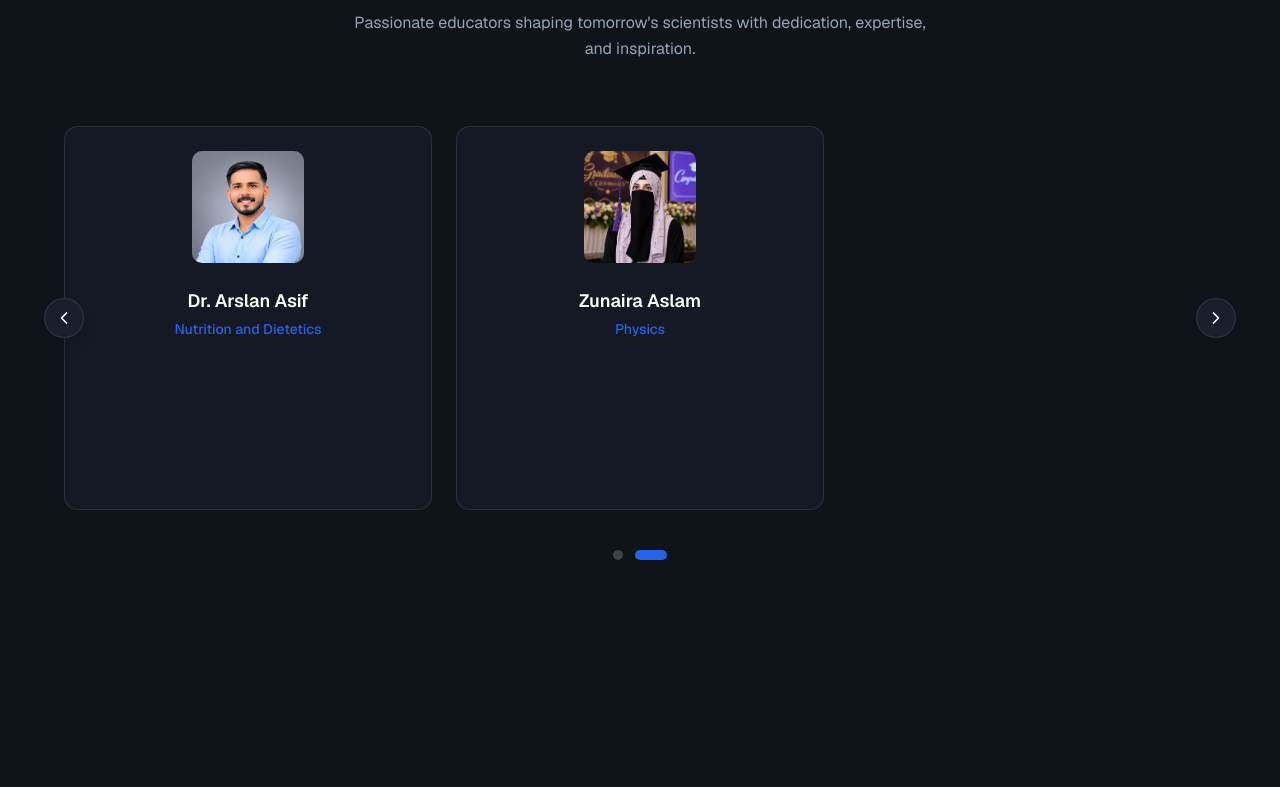
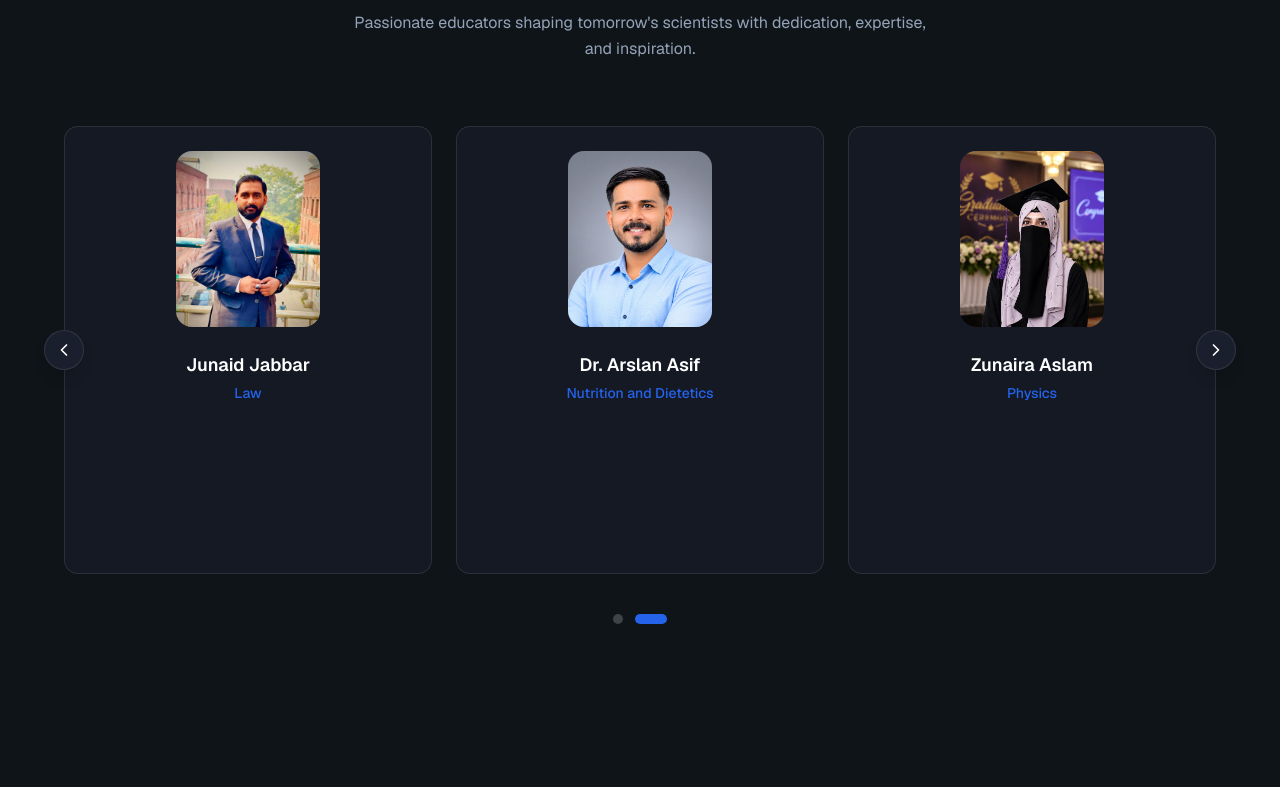
Before and after one commit to persian-ux/Academy-Frontend, a React (Vite) app: page / in a window 1280 px wide. Shown: the part 2240-3027 px from the top of the page. Built offline with nearby package versions, Linux system fonts and the light colour scheme.

Commit message:
add more students and teacher

```diff
--- a/src/components/BrilliantStudents.tsx
+++ b/src/components/BrilliantStudents.tsx
@@ -9,6 +9,12 @@
     degree: "Doctor of Physical Therapy",
     university: "King Edward Medical University",
     image: "/Ahsan-Sattar.jpeg",
+  },
+  {
+    name: "Captain Dr Asaf Ali Hashmi",
+    degree: "MBBS",
+    university: "Army Medical College",
+    image: "/Asif-Ali.png",
   },
   {
     name: "Aqsa Aslam",
--- a/src/components/TeachersCarousel.tsx
+++ b/src/components/TeachersCarousel.tsx
@@ -4,6 +4,13 @@
 import { ChevronLeft, ChevronRight } from "lucide-react";
 
 const teachers = [
+  {
+    name: "Majid Mehmood",
+    subject: "Education",
+    bio: "Educator with a strong academic background in education, committed to delivering quality learning experiences and fostering student growth.",
+    credentials: "MPhil in Education, Punjab University",
+    image: "/Majid.jpeg",
+  },
   {
     name: "Muhammad Zeeshan",
     subject: "Physics",
@@ -132,11 +139,11 @@
                 className="group relative bg-card/50 border border-white/10 rounded-xl overflow-hidden transition-all duration-300 hover:bg-card/80"
               >
                 {/* Teacher Image */}
-                <div className="relative w-28 h-28 mx-auto mt-6 rounded-lg overflow-hidden bg-gradient-to-br from-primary/20 to-accent/20 flex items-center justify-center transition-transform duration-300 group-hover:scale-110">
+                <div className="relative w-32 h-40 md:w-36 md:h-44 mx-auto mt-6 rounded-2xl overflow-hidden bg-gradient-to-br from-primary/20 to-accent/20 flex items-center justify-center transition-transform duration-300 group-hover:scale-110">
                   <img
                     src={teacher.image}
                     alt={teacher.name}
-                    className="w-full h-full object-cover"
+                    className="w-full h-full object-cover object-top"
                   />
                 </div>
 
```
Also changed, not shown: public/Asif-Ali.png (added), public/Majid.jpeg (added).
